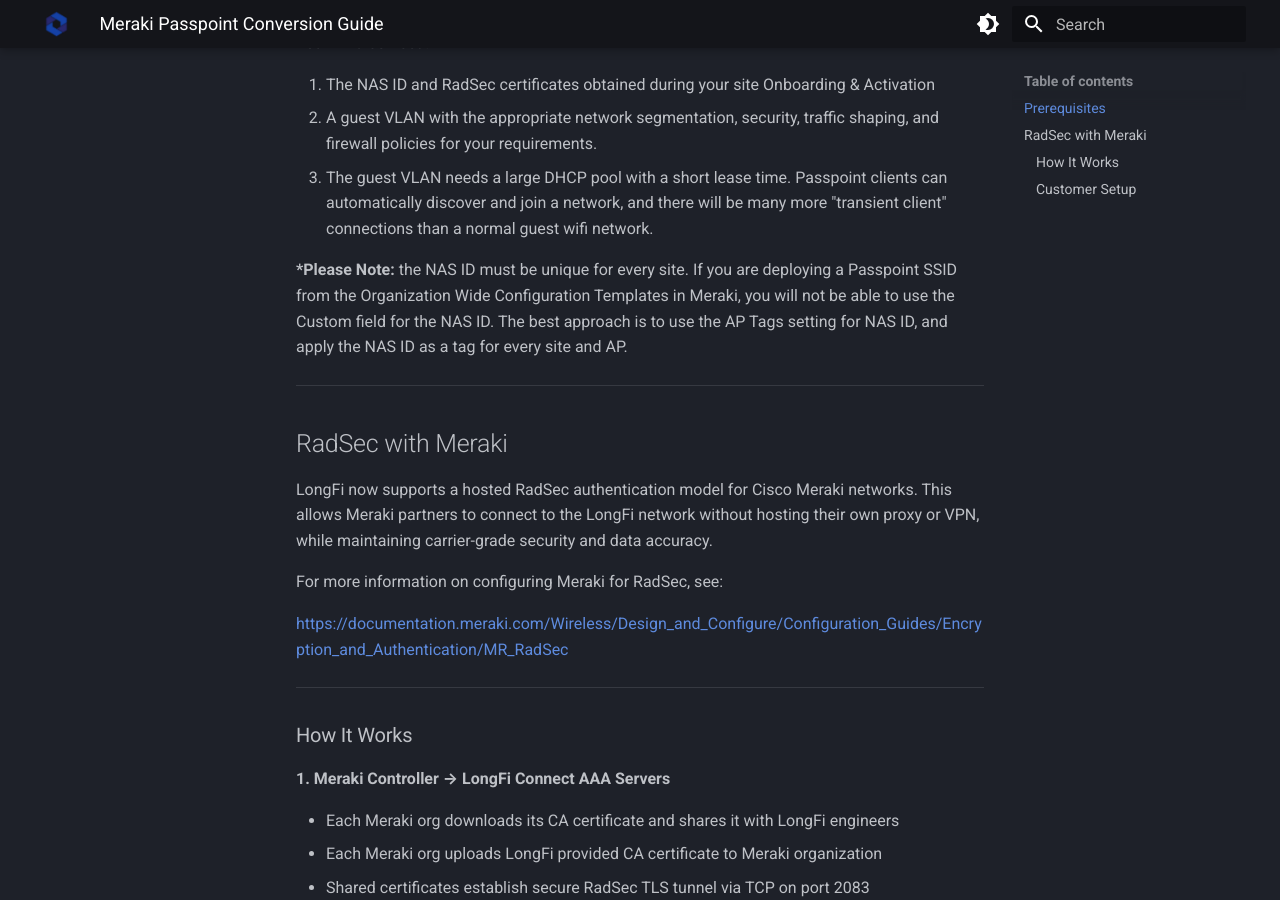
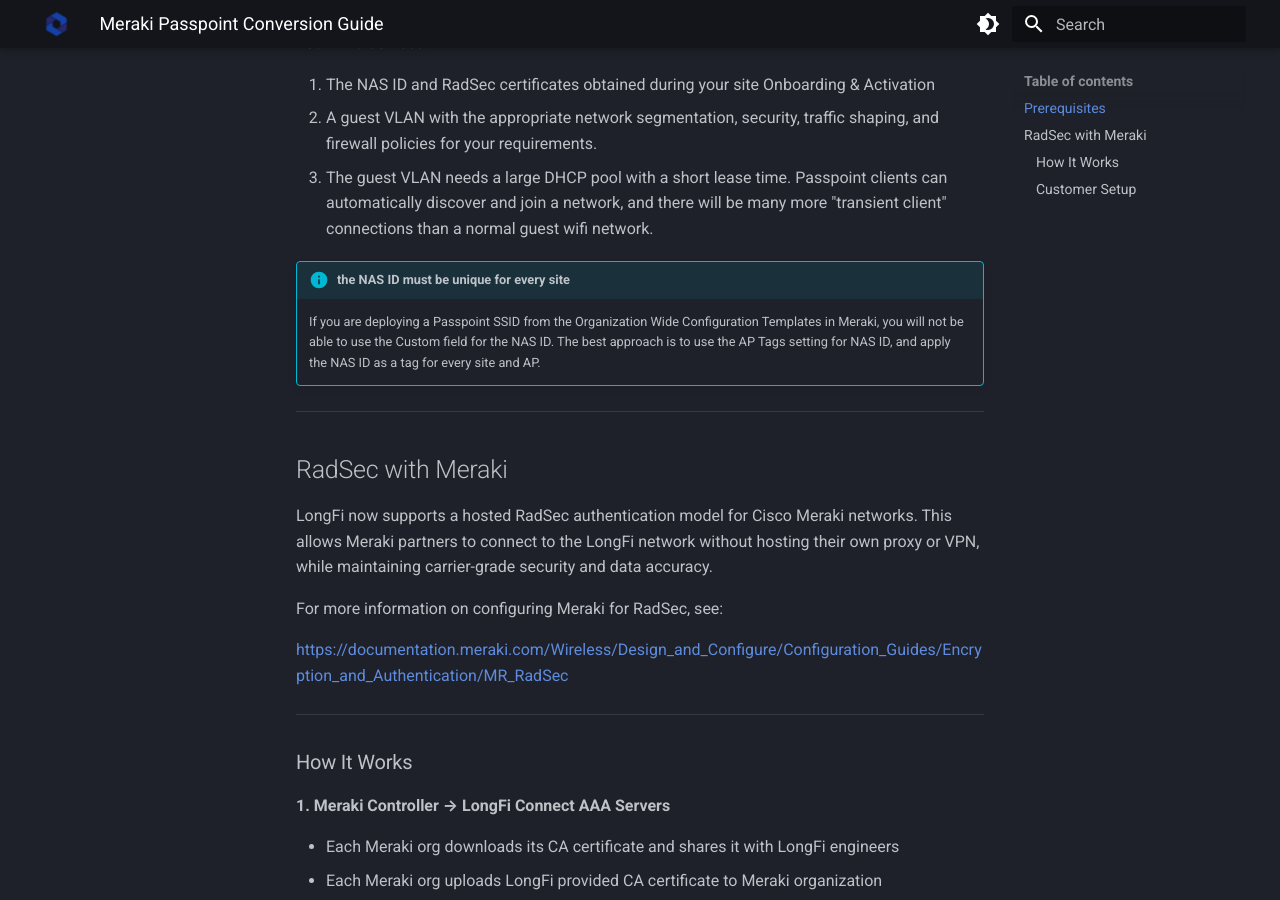
Before and after one commit to LongFi-Solutions/longfi-solutions.github.io, an MkDocs documentation site: the page built from docs/deployment/meraki.md, in a window 1280 px wide and 900 px high, scrolled down 561 px. Built offline with MkDocs 1.6.1 and Material for MkDocs 9.7.7, drawn with Linux system fonts in a browser that asks for light colours.

Commit message:
Update Deployment Guides “meraki”

```diff
--- a/docs/deployment/meraki.md
+++ b/docs/deployment/meraki.md
@@ -21,7 +21,8 @@ LongFi Connect configuration requires the Passpoint protocol.  Please ensure you
 2. A guest VLAN with the appropriate network segmentation, security, traffic shaping, and firewall policies for your requirements.
 3. The guest VLAN needs a large DHCP pool with a short lease time.  Passpoint clients can automatically discover and join a network, and there will be many more "transient client" connections than a normal guest wifi network.
 
-**\*Please Note:** the NAS ID must be unique for every site.  If you are deploying a Passpoint SSID from the Organization Wide Configuration Templates in Meraki, you will not be able to use the Custom field for the NAS ID.  The best approach is to use the AP Tags setting for NAS ID, and apply the NAS ID as a tag for every site and AP.
+!!! info "the NAS ID must be unique for every site"
+    If you are deploying a Passpoint SSID from the Organization Wide Configuration Templates in Meraki, you will not be able to use the Custom field for the NAS ID.  The best approach is to use the AP Tags setting for NAS ID, and apply the NAS ID as a tag for every site and AP.
 
 ***
 
```
